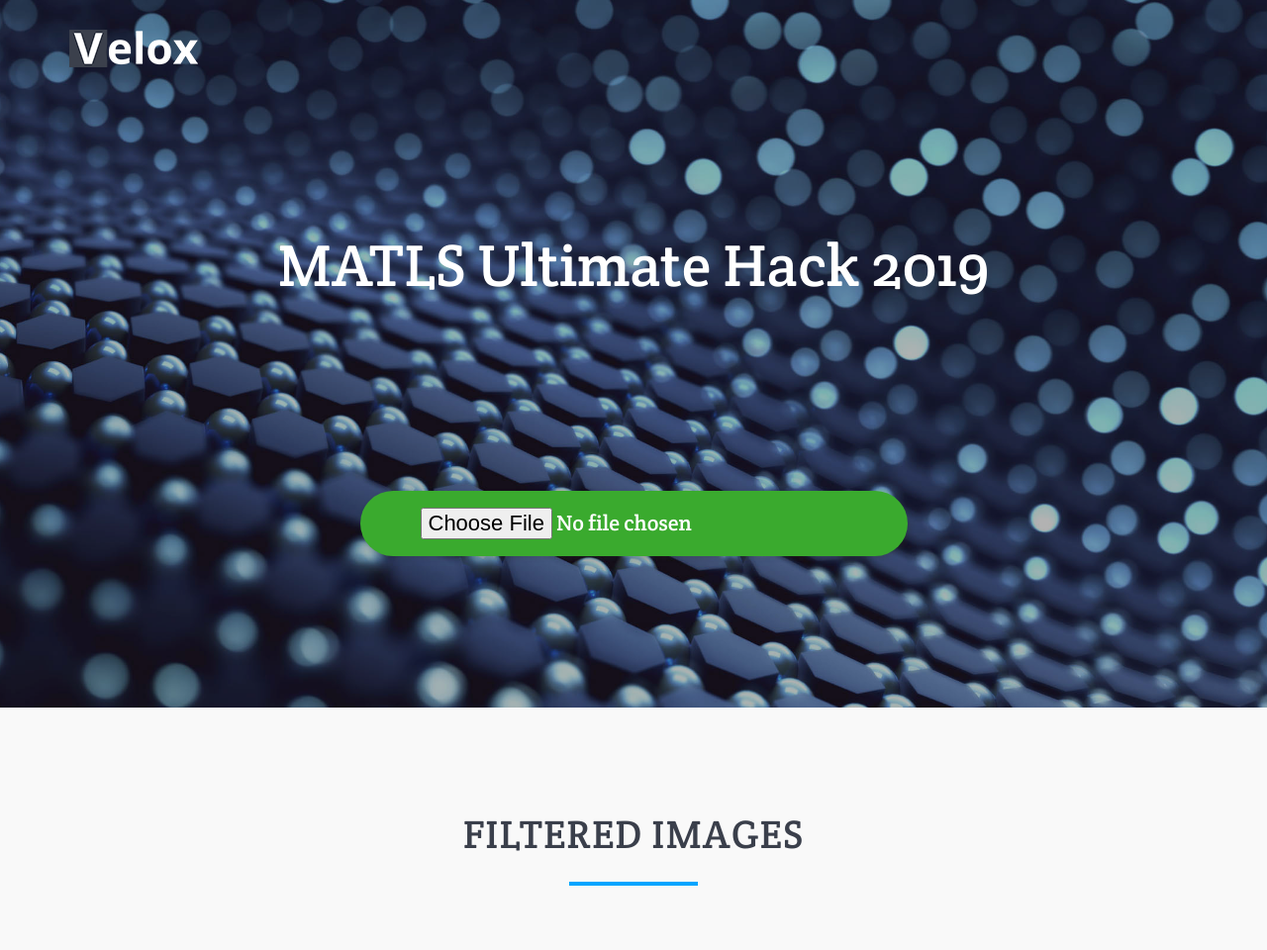
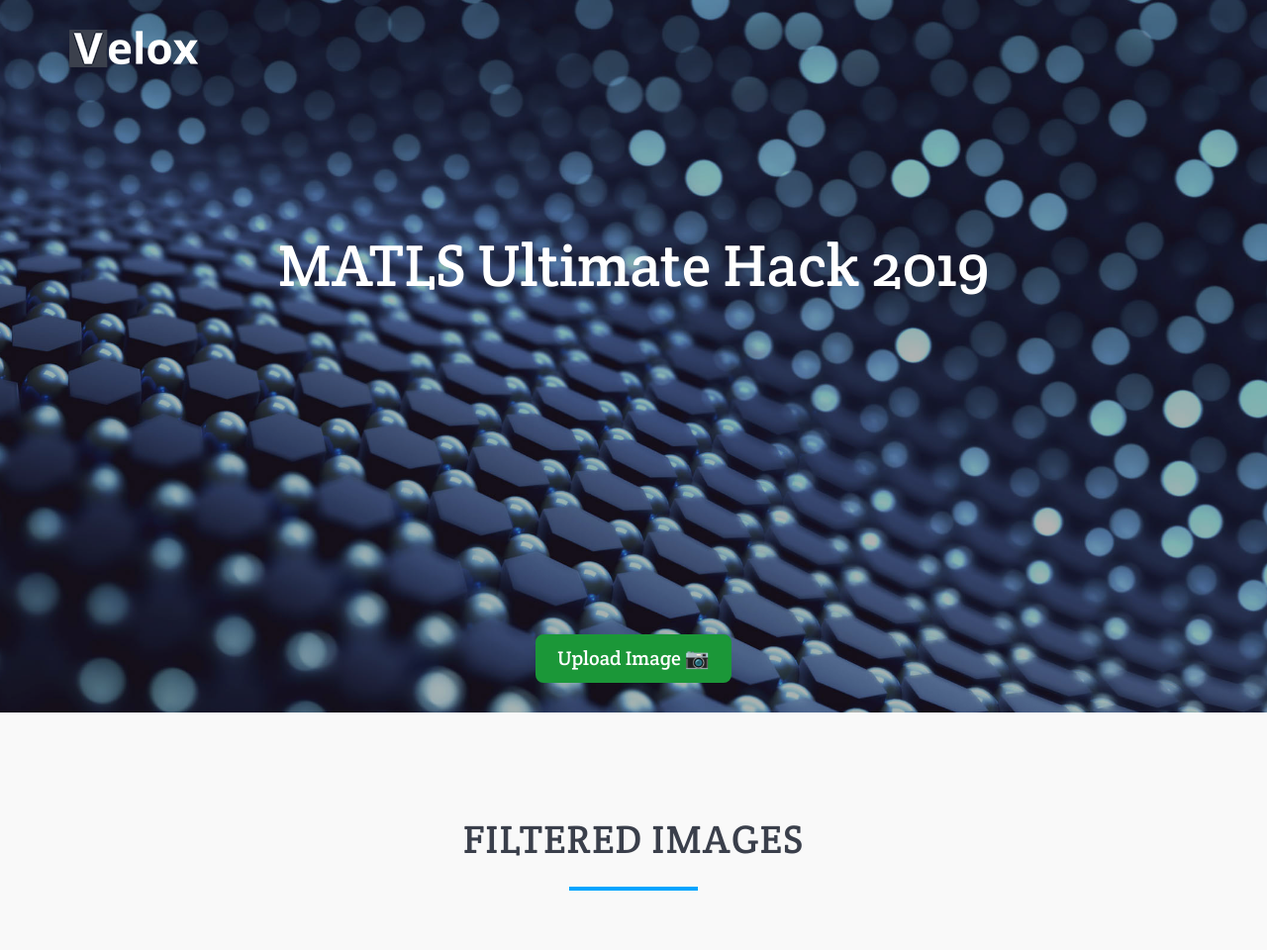
Before and after one commit to enricoflorentino/ultimateImageAnalysis, a Flask app: page / in a window 1280 px wide. Shown: the top 960 px of the page at 99% size. Run offline with Flask 2, Linux system fonts and the light colour scheme; some libraries are stand-ins or nearby versions.

Commit message:
making form

```diff
--- a/static/assets/css/style.css
+++ b/static/assets/css/style.css
@@ -1,5 +1,28 @@
 @import url('https://fonts.googleapis.com/css?family=Staatliches|Crete+Round');
 
+.upload-btn-wrapper {
+    margin-top: 300px;
+    position: relative;
+    overflow: hidden;
+    display: inline-block;
+}
+
+.customBtn {
+    border: 2px solid rgb(27, 151, 56);
+    color: white;
+    background-color: rgb(27, 151, 56);
+    padding: 8px 20px;
+    border-radius: 8px;
+    font-size: 20px;
+}
+
+.upload-btn-wrapper input[type=file] {
+    font-size: 70px;
+    position: absolute;
+    left: 0;
+    top: 0;
+    opacity: 0;
+}
 
 html,
 body {
@@ -251,7 +274,7 @@ section .subtitle-half h5 {
 .overlay {
     background-color: rgba(0, 0, 0, 0.3);
     width: 100%;
-    min-height: 715px;
+    min-height: 720px;
 }
 .overlay-fluid-block {
     background-color: rgba(0, 0, 0, 0.5);
--- a/static/index.html
+++ b/static/index.html
@@ -53,8 +53,12 @@
                             <div class="col-md-12 col-sm-12 col-xs-12">
                                 <div class="home-content text-center">
                                     <h1>MATLS Ultimate Hack 2019</h1>
-                                    <form action="/" >
-                                        <input type="file" class="btn btn-primary" name="pic" accept="image/*">
+                                    <div class="upload-btn-wrapper">
+                                        <form action="/">
+                                        <button class="customBtn">Upload Image 📷 </button>
+                                        <input type="file" name="myfile" accept="image/*" />
+                                        </form>
+                                      </div>
                                     </form>
                                 </div>
                             </div>
```
